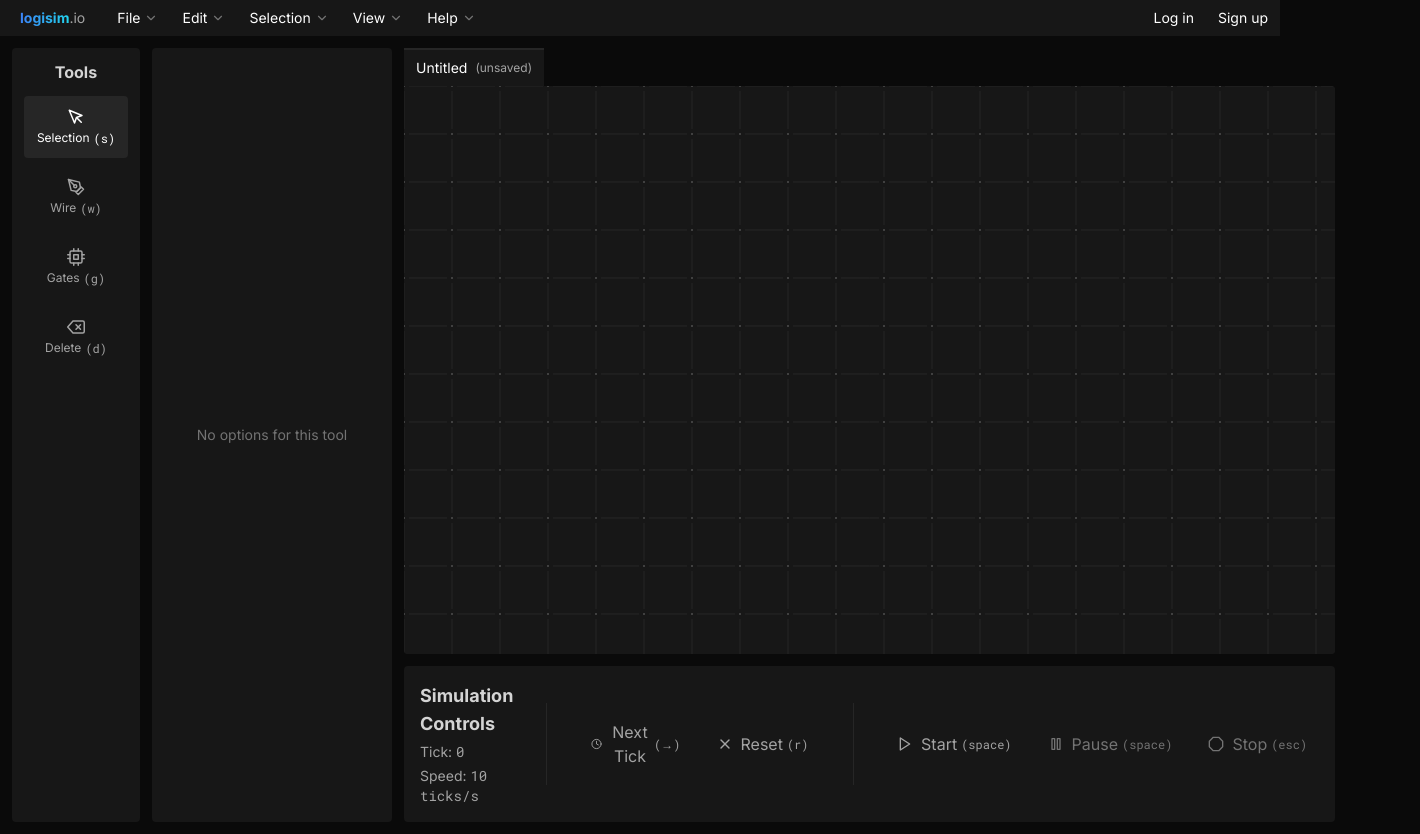
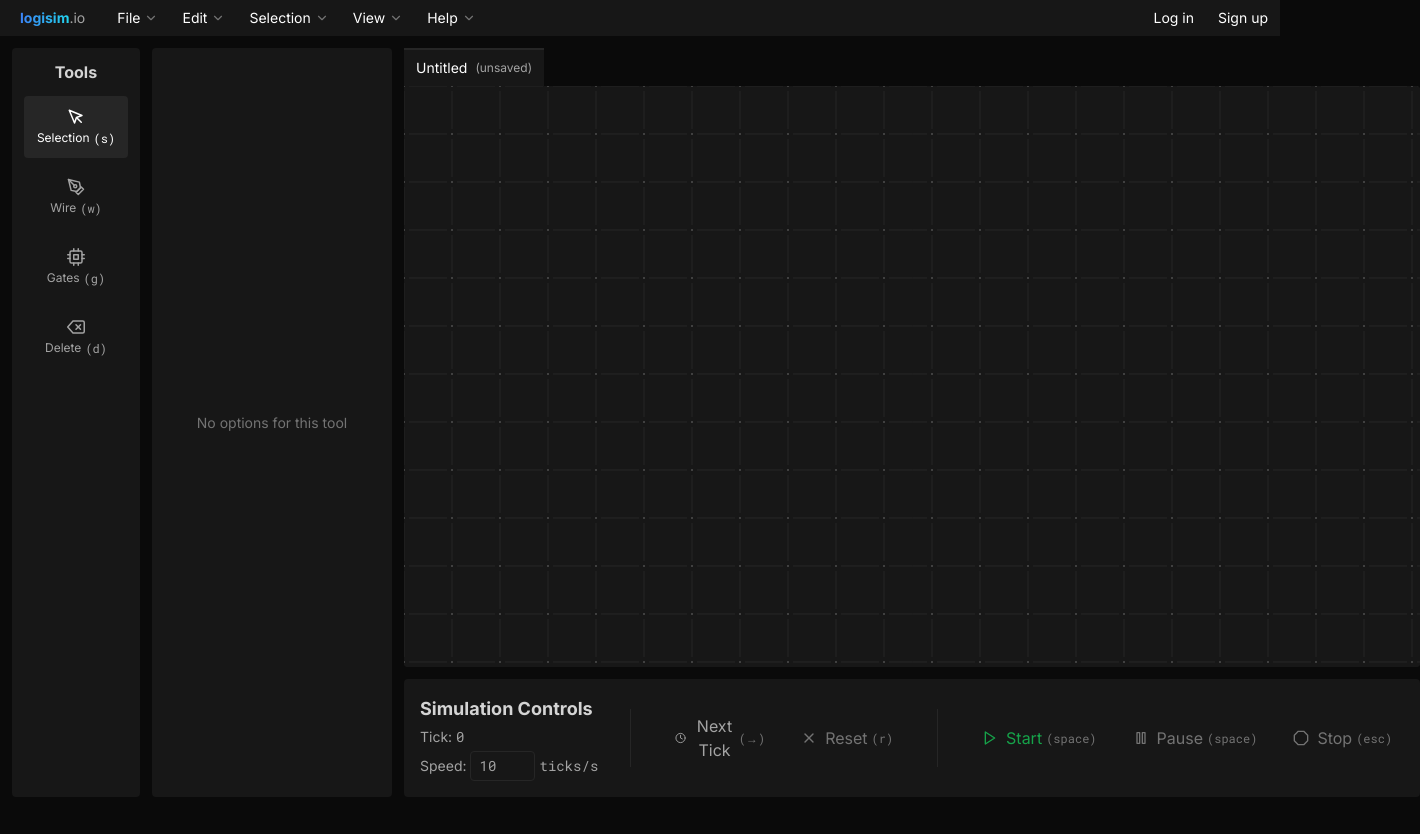
Before and after one commit to logisim-io/website, a Next.js app: page / in a window 1280 px wide. Shown: the whole page, 1420 px wide, since content can reach past the window. After the commit the page ends 809 px from the top, so only its background shows below. Built offline with nearby package versions, Linux system fonts and the light colour scheme.

Commit message:
Simulation controls and tools locking

```diff
--- a/src/components/MainApplication.js
+++ b/src/components/MainApplication.js
@@ -5,7 +5,7 @@ import FileList from '@/components/layout/FileList';
 import MenuBar from '@/components/layout/MenuBar';
 import Sidebar from '@/components/layout/Sidebar';
 import Canvas from '@/components/simulation/Canvas';
-import Controls from '@/components/simulation/Controls';
+import useSimulationControls from '@/hooks/useSimulationControls';
 
 const filesReducer = (state, action) => {
     switch (action.type) {
@@ -24,6 +24,7 @@ const filesReducer = (state, action) => {
 
 export default function MainApplication() {
     const [render, setRender] = useState(false);
+    const simulationControls = useSimulationControls();
     const [filesState, filesDispatch] = useReducer(filesReducer, { activeIndex: 0, list: [{ name: 'Untitled', dirty: true }] });
 
     useEffect(() => setRender(true), []);
@@ -33,7 +34,7 @@ export default function MainApplication() {
             ? <div className="flex flex-col w-[100vw] h-[100vh]">
                 <MenuBar files={{ data: filesState, dispatch: filesDispatch }} />
                 <div className="grow flex gap-3 p-3">
-                    <Sidebar />
+                    <Sidebar isLocked={simulationControls.isRunning} />
                     <div className="grow flex flex-col gap-3">
                         <div className="grow flex flex-col">
                             <FileList data={filesState} dispatch={filesDispatch} />
@@ -41,7 +42,7 @@ export default function MainApplication() {
                                 <Canvas className="w-full h-full" />
                             </div>
                         </div>
-                        <Controls />
+                        {simulationControls.render}
                     </div>
                 </div>
             </div>
--- a/src/components/layout/Sidebar.js
+++ b/src/components/layout/Sidebar.js
@@ -20,15 +20,15 @@ const gates = [
     { name: 'XNOR', inputs: 2, outputs: 1 }
 ];
 
-export default function Sidebar({ className = '' }) {
+export default function Sidebar({ className = '', isLocked = false }) {
     const [currentTool, setCurrentTool] = useState('selection');
 
     return (
         <div className={`flex gap-3 ${className}`}>
-            <Toolbar currentTool={currentTool} setCurrentTool={setCurrentTool} />
+            <Toolbar currentTool={currentTool} setCurrentTool={setCurrentTool} isLocked={isLocked} />
             {
                 currentTool === 'gates'
-                    ? <GatesPanel />
+                    ? <GatesPanel isLocked={isLocked} />
                     : currentTool === 'wire'
                         ? <WiresPanel />
                         : <NoOptionsPanel />
@@ -37,9 +37,11 @@ export default function Sidebar({ className = '' }) {
     );
 }
 
-export function Toolbar({ currentTool, setCurrentTool }) {
+export function Toolbar({ currentTool, setCurrentTool, isLocked = false }) {
     useEffect(() => {
         const onKeyDown = (event) => {
+            if (isLocked) return;
+
             switch (event.code) {
                 case 'KeyS': {
                     setCurrentTool('selection');
@@ -67,14 +69,14 @@ export function Toolbar({ currentTool, setCurrentTool }) {
         window.addEventListener('keydown', onKeyDown);
 
         return () => window.removeEventListener('keydown', onKeyDown);
-    }, []);
+    }, [isLocked]);
 
     return (
         <div className="flex flex-col gap-3 p-3 rounded bg-neutral-900 w-[128px]">
             <p className="text-center font-bold text-neutral-300">Tools</p>
             <ul className="grow flex flex-col gap-2">
                 <li>
-                    <button type="button" className={`w-full p-3 flex flex-col items-center justify-center gap-1 ${currentTool === 'selection' ? 'text-white bg-neutral-800' : 'text-neutral-400 hover:text-white hover:bg-neutral-800'} rounded`} onClick={() => setCurrentTool('selection')}>
+                    <button type="button" className={`w-full p-3 flex flex-col items-center justify-center gap-1 ${isLocked ? 'text-neutral-500 cursor-not-allowed' : currentTool === 'selection' ? 'text-white bg-neutral-800' : 'text-neutral-400 hover:text-white hover:bg-neutral-800'} rounded`} onClick={() => setCurrentTool('selection')} disabled={isLocked}>
                         <MousePointerIcon width="18" height="18" />
                         <div className="flex items-center gap-1 text-xs">
                             <span>Selection</span>
@@ -83,7 +85,7 @@ export function Toolbar({ currentTool, setCurrentTool }) {
                     </button>
                 </li>
                 <li>
-                    <button type="button" className={`w-full p-3 flex flex-col items-center justify-center gap-1 ${currentTool === 'wire' ? 'text-white bg-neutral-800' : 'text-neutral-400 hover:text-white hover:bg-neutral-800'} rounded`} onClick={() => setCurrentTool('wire')}>
+                    <button type="button" className={`w-full p-3 flex flex-col items-center justify-center gap-1 ${isLocked ? 'text-neutral-500 cursor-not-allowed' : currentTool === 'wire' ? 'text-white bg-neutral-800' : 'text-neutral-400 hover:text-white hover:bg-neutral-800'} rounded`} onClick={() => setCurrentTool('wire')} disabled={isLocked}>
                         <PenToolIcon width="18" height="18" />
                         <div className="flex items-center gap-1 text-xs">
                             <span>Wire</span>
@@ -92,7 +94,7 @@ export function Toolbar({ currentTool, setCurrentTool }) {
                     </button>
                 </li>
                 <li>
-                    <button type="button" className={`w-full p-3 flex flex-col items-center justify-center gap-1 ${currentTool === 'gates' ? 'text-white bg-neutral-800' : 'text-neutral-400 hover:text-white hover:bg-neutral-800'} rounded`} onClick={() => setCurrentTool('gates')}>
+                    <button type="button" className={`w-full p-3 flex flex-col items-center justify-center gap-1 ${isLocked ? 'text-neutral-500 cursor-not-allowed' : currentTool === 'gates' ? 'text-white bg-neutral-800' : 'text-neutral-400 hover:text-white hover:bg-neutral-800'} rounded`} onClick={() => setCurrentTool('gates')} disabled={isLocked}>
                         <CPUIcon width="18" height="18" />
                         <div className="flex items-center gap-1 text-xs">
                             <span>Gates</span>
@@ -101,7 +103,7 @@ export function Toolbar({ currentTool, setCurrentTool }) {
                     </button>
                 </li>
                 <li>
-                    <button type="button" className={`w-full p-3 flex flex-col items-center justify-center gap-1 ${currentTool === 'delete' ? 'text-white bg-neutral-800' : 'text-neutral-400 hover:text-white hover:bg-neutral-800'} rounded`} onClick={() => setCurrentTool('delete')}>
+                    <button type="button" className={`w-full p-3 flex flex-col items-center justify-center gap-1 ${isLocked ? 'text-neutral-500 cursor-not-allowed' : currentTool === 'delete' ? 'text-white bg-neutral-800' : 'text-neutral-400 hover:text-white hover:bg-neutral-800'} rounded`} onClick={() => setCurrentTool('delete')} disabled={isLocked}>
                         <DeleteIcon width="18" height="18" />
                         <div className="flex items-center gap-1 text-xs">
                             <span>Delete</span>
@@ -114,14 +116,14 @@ export function Toolbar({ currentTool, setCurrentTool }) {
     );
 }
 
-export function GatesPanel() {
+export function GatesPanel({ isLocked }) {
     // TODO make gates a component attribute
 
     const [currentGate, setCurrentGate] = useState(null);
 
     useEffect(() => {
         const onKeyDown = (event) => {
-            if (!event.code.startsWith('Digit')) return;
+            if (isLocked || !event.code.startsWith('Digit')) return;
 
             const newGateID = parseInt(event.code.replace('Digit', ''));
             if (newGateID < 1 || newGateID > gates.length) return;
@@ -132,7 +134,7 @@ export function GatesPanel() {
         window.addEventListener('keydown', onKeyDown);
 
         return () => window.removeEventListener('keydown', onKeyDown);
-    }, [gates]);
+    }, [gates, isLocked]);
 
     return (
         <div className="flex flex-col gap-3 p-3 rounded bg-neutral-900 w-[240px]">
@@ -142,27 +144,27 @@ export function GatesPanel() {
                     {
                         gates.map((gate, index) => (
                             <li key={index}>
-                                <div className={`flex items-start p-3 rounded cursor-pointer select-none ${currentGate === index ? 'bg-neutral-800' : 'hover:bg-neutral-800'}`} onClick={() => setCurrentGate(index)}>
+                                <button type="button" className={`w-full flex items-start p-3 rounded select-none ${isLocked ? 'text-neutral-500 cursor-not-allowed' : currentGate === index ? 'bg-neutral-800 cursor-pointer' : 'hover:bg-neutral-800 cursor-pointer'}`} onClick={() => setCurrentGate(index)} disabled={isLocked}>
                                     <div>
                                         <p className="flex items-center gap-1 font-mono">
                                             {
                                                 index < 9
-                                                    ? <span className="text-neutral-300 text-xs">({index + 1})</span>
+                                                    ? <span className={`${isLocked ? 'text-neutral-500' : 'text-neutral-300'} text-xs`}>({index + 1})</span>
                                                     : null
                                             }
                                             <span>{gate.name} Gate</span>
                                         </p>
-                                        <div className="flex items-center gap-1 text-neutral-400">
+                                        <div className={`flex items-center gap-1 ${isLocked ? 'text-neutral-500' : 'text-neutral-400'}`}>
                                             <span>{gate.inputs}</span>
                                             <LogInIcon width="12" height="12" />
                                             <LogOutIcon width="12" height="12" className="ml-3" />
                                             <span>{gate.outputs}</span>
                                         </div>
                                     </div>
-                                    <button type="button" className="ml-auto p-2 rounded text-neutral-300 hover:bg-neutral-700 hover:text-white">
+                                    <button type="button" className={`ml-auto p-2 rounded ${isLocked ? 'text-neutral-500' : 'text-neutral-300 hover:bg-neutral-700 hover:text-white'}`}>
                                         <InfoIcon width="16" height="16" />
                                     </button>
-                                </div>
+                                </button>
                             </li>
                         ))
                     }
--- a/src/components/simulation/Controls.js
+++ b/src/components/simulation/Controls.js
@@ -4,58 +4,61 @@ import PauseIcon from '@/assets/icons/pause.svg';
 import PlayIcon from '@/assets/icons/play.svg';
 import CloseIcon from '@/assets/icons/x.svg';
 
-export default function Controls({ className = '' }) {
+export default function Controls({ className = '', currentTick = 0, tickSpeed = 10, isRunning = false, isPaused = false, onTickSpeedUpdate, onStart, onStop, onPause, onNextTick, onReset }) {
     return (
         <div className={`flex items-center gap-8 bg-neutral-900 rounded p-4 ${className}`}>
             <div>
                 <p className="text-lg font-bold text-neutral-300">Simulation Controls</p>
                 <p className="text-neutral-400 mt-1 text-sm">
                     <span>Tick: </span>
-                    <span className="font-mono">0</span>
+                    <span className="font-mono">{currentTick}</span>
                 </p>
-                <p className="text-neutral-400 mt-1 text-sm">
-                    <span>Speed: </span>
-                    <span className="font-mono">10 ticks/s</span>
+                <p className="flex items-center gap-1 text-neutral-400 mt-1 text-sm">
+                    <span>Speed:</span>
+                    <span className="flex items-center gap-1 font-mono">
+                        <input type="number" className="px-2 py-1 border border-neutral-800 disabled:border-transparent focus:border-neutral-700 rounded bg-transparent outline-none" defaultValue={tickSpeed} min="1" max="100" step="1" onChange={(event) => onTickSpeedUpdate(event.target.value)} disabled={isRunning} />
+                        <span>ticks/s</span>
+                    </span>
                 </p>
             </div>
             <div className="w-px h-2/3 bg-neutral-800" />
             <div className="flex items-center gap-3">
-                <button type="button" className="px-3 py-2 flex items-center gap-2 hover:bg-neutral-800 rounded text-neutral-400 hover:text-white">
+                <button type="button" className={`px-3 py-2 flex items-center gap-2 rounded ${isRunning ? 'text-neutral-500 cursor-not-allowed' : 'hover:bg-neutral-800 text-neutral-400 hover:text-white'}`} onClick={() => onNextTick()} disabled={isRunning}>
                     <ClockIcon width="16" height="16" />
                     <div className="flex items-center gap-1">
                         <span>Next Tick</span>
-                        <span className="text-xs font-mono text-neutral-400">(&rarr;)</span>
+                        <span className="text-xs font-mono text-neutral-500">(&rarr;)</span>
                     </div>
                 </button>
-                <button type="button" className="px-3 py-2 flex items-center gap-2 hover:bg-neutral-800 rounded text-neutral-400 hover:text-white">
+                <button type="button" className={`px-3 py-2 flex items-center gap-2 rounded ${currentTick < 1 || isRunning ? 'text-neutral-500 cursor-not-allowed' : 'hover:bg-neutral-800 text-neutral-400 hover:text-white'}`} onClick={() => onReset()} disabled={currentTick < 1 || isRunning}>
                     <CloseIcon width="16" height="16" />
                     <div className="flex items-center gap-1">
                         <span>Reset</span>
-                        <span className="text-xs font-mono text-neutral-400">(r)</span>
+                        <span className="text-xs font-mono text-neutral-500">(r)</span>
                     </div>
                 </button>
             </div>
             <div className="w-px h-2/3 bg-neutral-800" />
             <div className="flex items-center gap-3">
-                <button type="button" className="px-3 py-2 flex items-center gap-2 hover:bg-neutral-800 rounded text-neutral-400 hover:text-white">
+                <button type="button" className={`px-3 py-2 flex items-center gap-2 rounded ${isRunning ? 'text-neutral-500 cursor-not-allowed' : 'hover:bg-neutral-800 text-green-600 hover:text-green-500'}`} onClick={() => onStart()} disabled={isRunning}>
                     <PlayIcon width="16" height="16" />
                     <div className="flex items-center gap-1">
                         <span>Start</span>
-                        <span className="text-xs font-mono text-neutral-400">(space)</span>
+                        <span className="text-xs font-mono text-neutral-500">(space)</span>
                     </div>
                 </button>
-                <button type="button" className="px-3 py-2 flex items-center gap-2 rounded text-neutral-500 cursor-not-allowed">
+                <button type="button" className={`px-3 py-2 flex items-center gap-2 rounded ${isRunning ? 'hover:bg-neutral-800 text-yellow-600 hover:text-yellow-500' : 'text-neutral-500 cursor-not-allowed'}`} onClick={() => onPause()} disabled={!isRunning}>
                     <PauseIcon width="16" height="16" />
                     <div className="flex items-center gap-1">
                         <span>Pause</span>
-                        <span className="text-xs font-mono">(space)</span>
+                        <span className="text-xs font-mono text-neutral-500">(space)</span>
                     </div>
                 </button>
-                <button type="button" className="px-3 py-2 flex items-center gap-2 rounded text-neutral-500 cursor-not-allowed">
+                <button type="button" className={`px-3 py-2 flex items-center gap-2 rounded ${isRunning || isPaused ? 'hover:bg-neutral-800 text-red-600 hover:text-red-500' : 'text-neutral-500 cursor-not-allowed'}`} onClick={() => onStop()} disabled={!isRunning && !isPaused}>
                     <OctagonIcon width="16" height="16" />
                     <div className="flex items-center gap-1">
                         <span>Stop</span>
-                        <span className="text-xs font-mono">(esc)</span>
+                        <span className="text-xs font-mono text-neutral-500">(esc)</span>
                     </div>
                 </button>
             </div>
--- /dev/null
+++ b/src/hooks/useSimulationControls.js
@@ -0,0 +1,55 @@
+import { useEffect, useReducer } from 'react';
+import Controls from '@/components/simulation/Controls';
+
+const reducer = (state, action) => {
+    switch (action.type) {
+        case 'UPDATE_TICK_SPEED':
+            return { ...state, tickSpeed: action.tickSpeed };
+        case 'START':
+            return { ...state, isRunning: true };
+        case 'PAUSE':
+            return { ...state, isRunning: false, isPaused: true };
+        case 'STOP':
+            return { ...state, isRunning: false, isPaused: false, currentTick: 0 };
+        case 'NEXT_TICK':
+            return { ...state, currentTick: state.currentTick + 1 };
+        case 'RESET':
+            return { ...state, isRunning: false, isPaused: false, currentTick: 0 };
+        default:
+            return state;
+    }
+};
+
+export default function useSimulationControls() {
+    const [data, dispatch] = useReducer(reducer, { isRunning: false, isPaused: false, currentTick: 0, tickSpeed: 10 });
+
+    useEffect(() => {
+        if (!data.isRunning) return;
+
+        const interval = setInterval(() => {
+            dispatch({ type: 'NEXT_TICK' });
+        }, 1000 / data.tickSpeed);
+
+        return () => clearInterval(interval);
+    }, [data.isRunning, data.tickSpeed]);
+
+    return {
+        isRunning: data.isRunning,
+        currentTick: data.currentTick,
+        tickSpeed: data.tickSpeed,
+        render: (
+            <Controls
+                isRunning={data.isRunning}
+                isPaused={data.isPaused}
+                currentTick={data.currentTick}
+                tickSpeed={data.tickSpeed}
+                onTickSpeedUpdate={(value) => dispatch({ type: 'UPDATE_TICK_SPEED', value })}
+                onStart={() => dispatch({ type: 'START' })}
+                onStop={() => dispatch({ type: 'STOP' })}
+                onPause={() => dispatch({ type: 'PAUSE' })}
+                onNextTick={() => dispatch({ type: 'NEXT_TICK' })}
+                onReset={() => dispatch({ type: 'RESET' })}
+            />
+        )
+    };
+}
```
